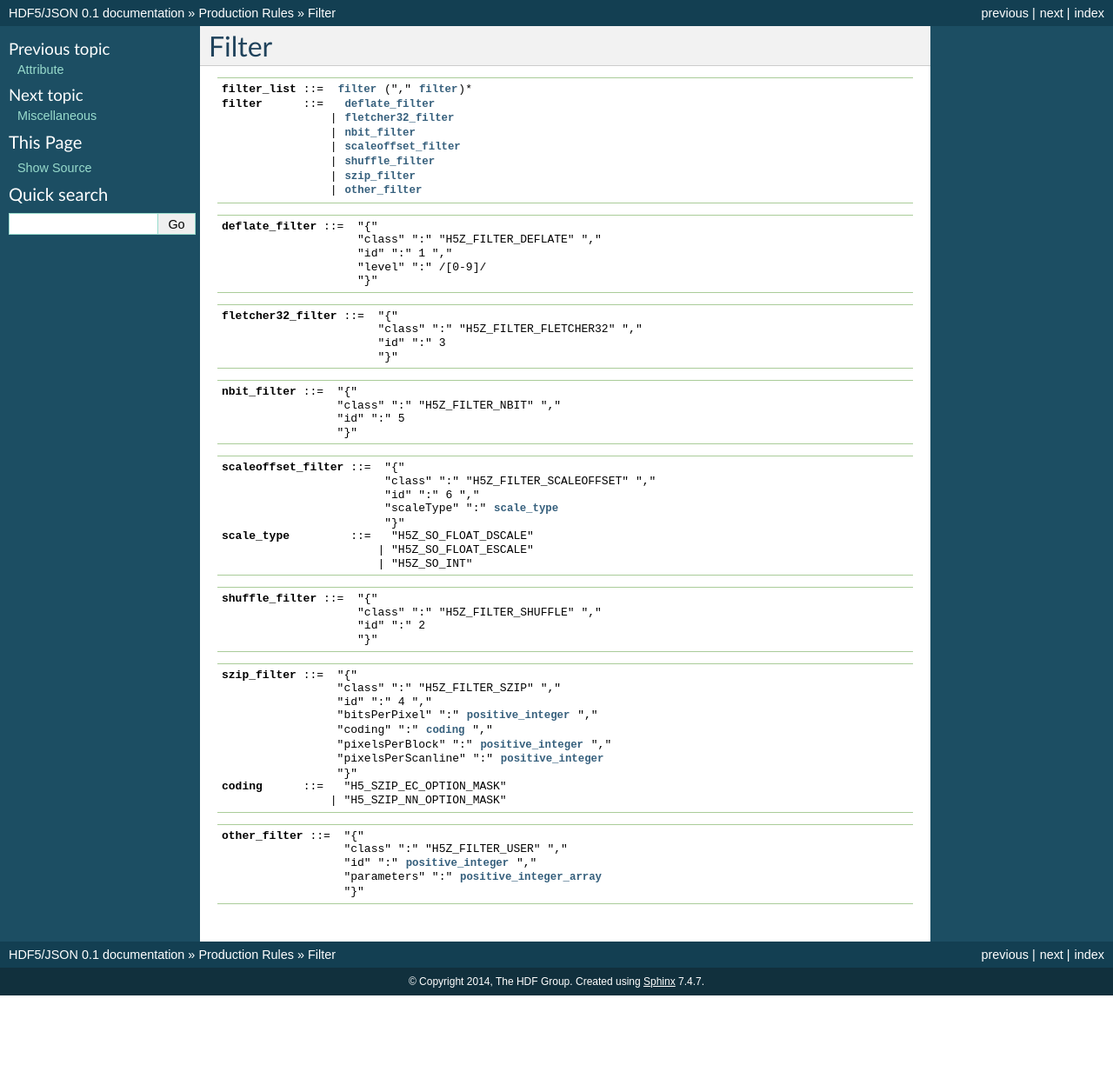
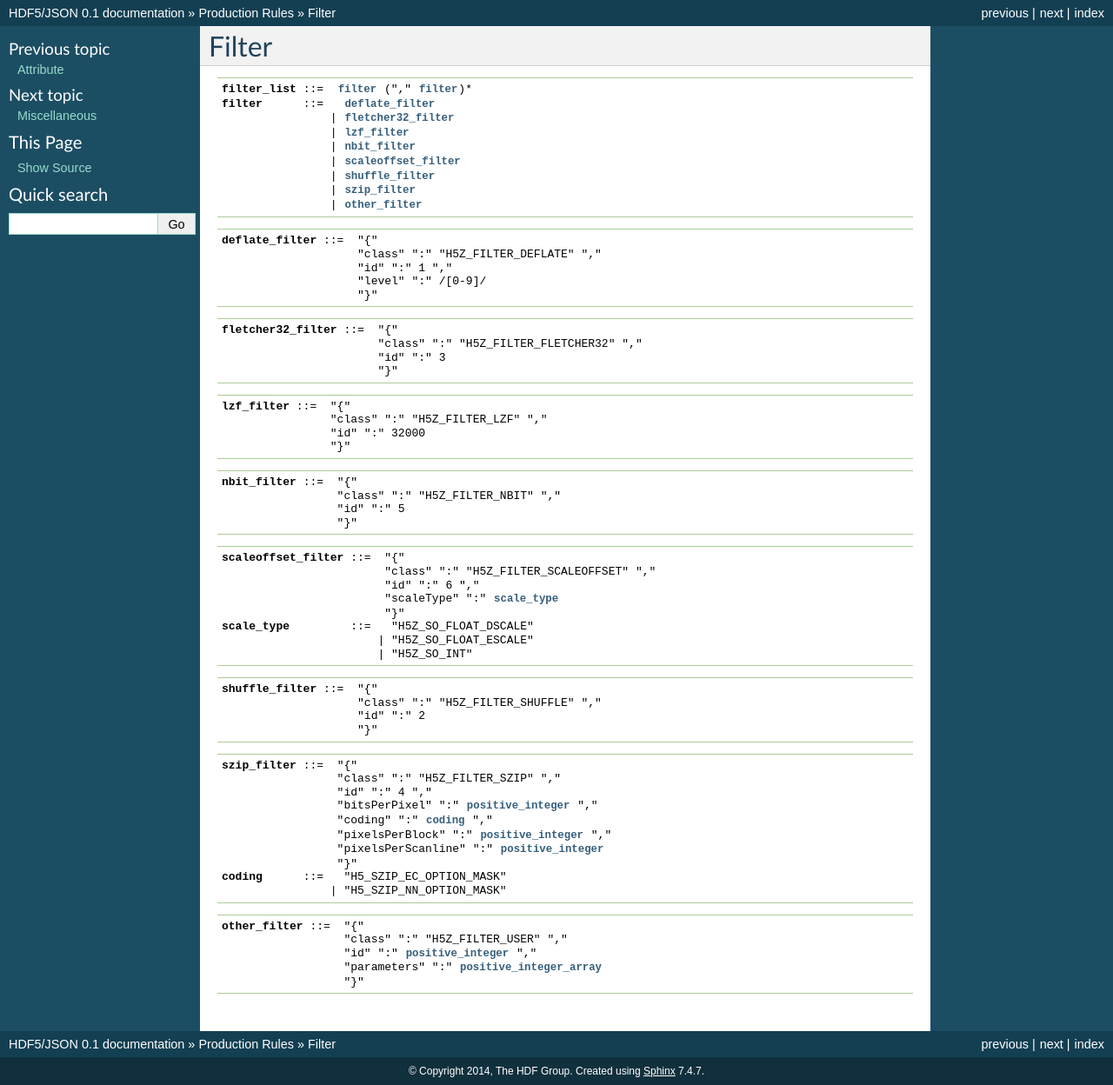
Before and after one commit to HDFGroup/hdf5-json, a Sphinx documentation site: the page built from docs/bnf/filters.rst, in a window 1280 px wide. Shown: the whole page at 87% size. Built offline with Sphinx 7.4.7, drawn with Linux system fonts in a browser that asks for light colours; before the commit the page ends 1145 px from its top, so only the background shows below that.

Commit message:
Add LZF filter.

```diff
--- a/docs/bnf/filters.rst
+++ b/docs/bnf/filters.rst
@@ -5,6 +5,7 @@ Filter
    filter_list: `filter` ("," `filter`)*
    filter:  `deflate_filter`
          :| `fletcher32_filter`
+	 :| `lzf_filter`
 	 :| `nbit_filter`
 	 :| `scaleoffset_filter`
 	 :| `shuffle_filter`
@@ -23,6 +24,12 @@ Filter
                     : "class" ":" "H5Z_FILTER_FLETCHER32" ","
 		    : "id" ":" 3
 		    : "}"
+
+.. productionlist::
+   lzf_filter: "{"
+              : "class" ":" "H5Z_FILTER_LZF" ","
+	      : "id" ":" 32000
+	      : "}"
 
 .. productionlist::
    nbit_filter: "{"
```
